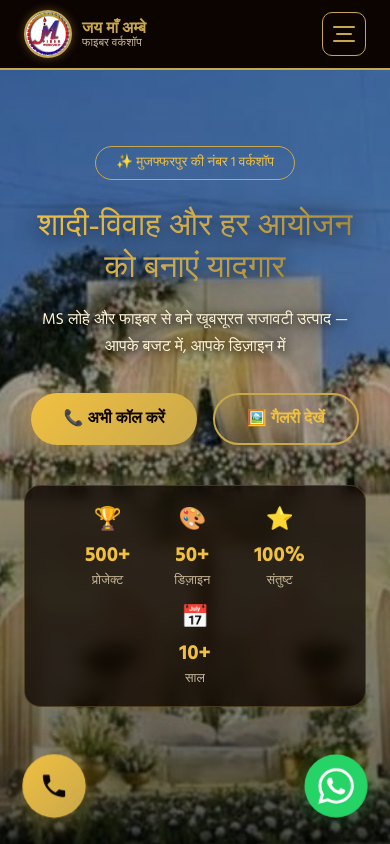
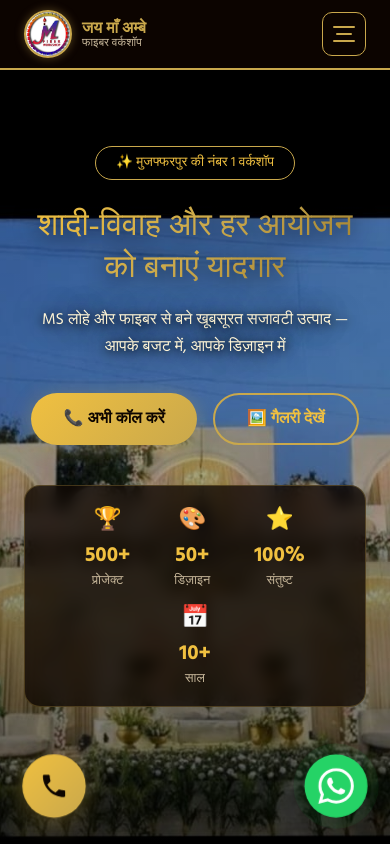
Before and after one commit to Surja2003/Jai-Maa-Ambe-Fiber-Workshop, a React (Vite) app: page / in a window 390 px wide. Shown: the top 844 px of the page. Built offline with nearby package versions, Linux system fonts and the light colour scheme; a web font is replaced by a local one.

Commit message:
fix: replace CSS background with img object-fit cover - no more stretch or blur

```diff
--- a/src/App.jsx
+++ b/src/App.jsx
@@ -374,13 +374,25 @@ function HomePage({ navigate }) {
         minHeight: "100vh", display: "flex", flexDirection: "column",
         alignItems: "center",
         position: "relative", overflow: "hidden",
-        backgroundImage: `url('${IMG.heroBg}')`,
         paddingLeft: "1.5rem", paddingRight: "1.5rem", paddingBottom: "3rem",
       }}>
+        {/* Background image — object-fit:cover never stretches, only crops */}
+        <img
+          src={IMG.heroBg}
+          alt=""
+          aria-hidden="true"
+          className="hero-bg-img"
+          style={{
+            position: "absolute", inset: 0,
+            width: "100%", height: "100%",
+            objectFit: "cover",
+            zIndex: 0,
+          }}
+        />
         {/* Overlay */}
-        <div style={{ position: "absolute", inset: 0, background: "linear-gradient(180deg, rgba(0,0,0,0.35) 0%, rgba(0,0,0,0.30) 40%, rgba(0,0,0,0.55) 85%, rgba(0,0,0,0.70) 100%)" }} />
-
-        <div style={{ position: "relative", zIndex: 1, textAlign: "center", maxWidth: 820 }}>
+        <div style={{ position: "absolute", inset: 0, zIndex: 1, background: "linear-gradient(180deg, rgba(0,0,0,0.35) 0%, rgba(0,0,0,0.30) 40%, rgba(0,0,0,0.55) 85%, rgba(0,0,0,0.70) 100%)" }} />
+
+        <div style={{ position: "relative", zIndex: 2, textAlign: "center", maxWidth: 820 }}>
           <div style={{ display: "inline-block", border: `1px solid ${THEME.gold}`, borderRadius: 999, padding: "6px 20px", marginBottom: 24, color: THEME.goldLight, fontSize: "0.85rem" }}>
             ✨ मुजफ्फरपुर की नंबर 1 वर्कशॉप
           </div>
--- a/src/index.css
+++ b/src/index.css
@@ -24,20 +24,24 @@ body {
 /* Desktop default */
 .hero-section {
   padding-top: 90px;
-  background-size: cover;
-  background-position: center;
   justify-content: center;
+}
+
+/* Desktop: show center of image */
+.hero-bg-img {
+  object-position: center center;
 }
 
 /* Mobile: separate optimized layout */
 @media (max-width: 767px) {
   .hero-section {
     padding-top: 78px !important;
-    /* Make image taller than section so Y-position works */
-    background-size: auto 160% !important;
-    /* Show wedding stage (lower part of image) at top */
-    background-position: center 72% !important;
     justify-content: flex-start !important;
+  }
+
+  /* Show wedding stage (lower portion) instead of dark sky */
+  .hero-bg-img {
+    object-position: center 65% !important;
   }
 }
 
```
